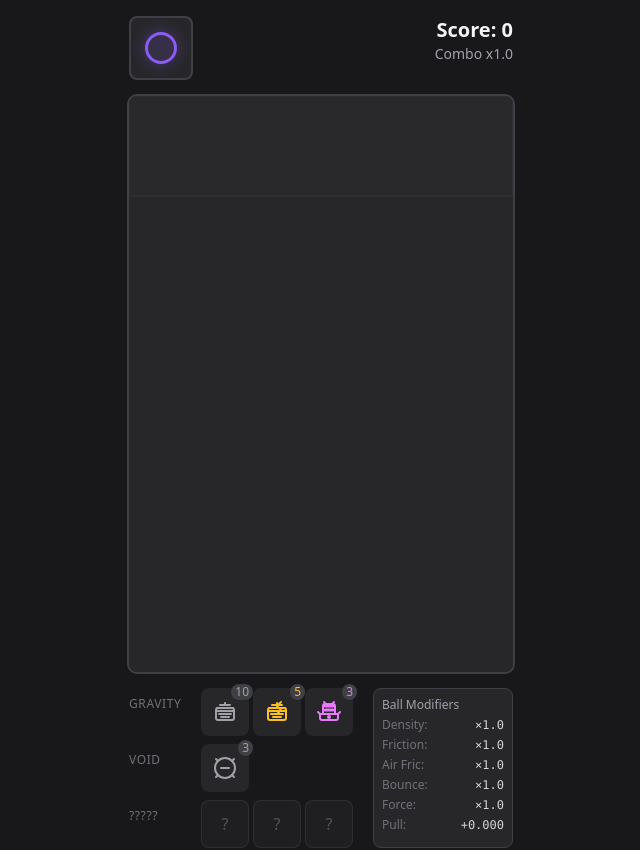
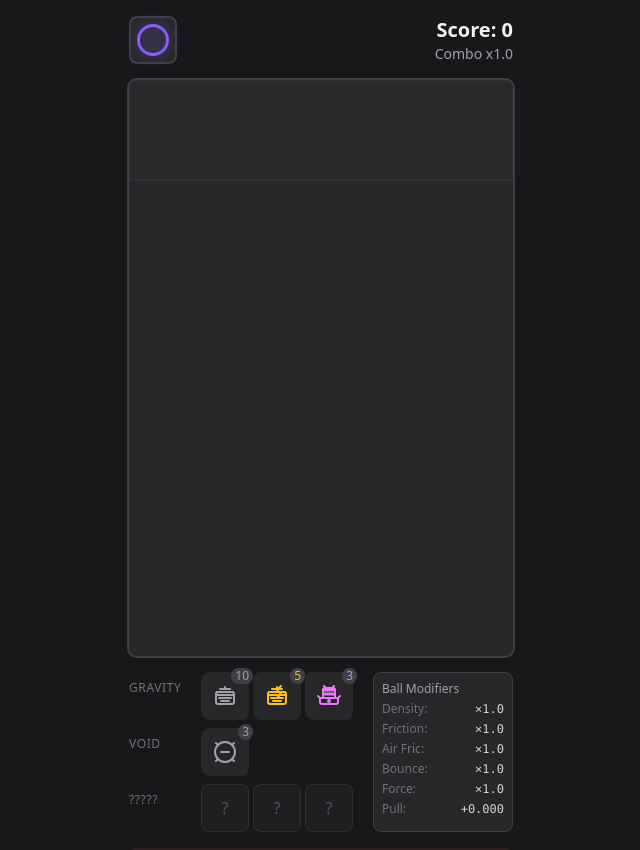
Before and after one commit to bigbug999/astral-merge, a Next.js app: page / in a window 1280 px wide. Shown: the top 850 px of the page, without its empty margins (319-959 px from the left). Built offline with nearby package versions, Linux system fonts and the light colour scheme.

Commit message:
ceiling fix

```diff
--- a/app/page.tsx
+++ b/app/page.tsx
@@ -184,7 +184,7 @@ export default function Home() {
       {/* Top Section: Preview and Score */}
       <div className="w-full max-w-sm flex items-start justify-between mb-4">
         {/* Preview Circle */}
-        <div className="w-16 h-16 border-2 border-zinc-700 rounded-lg flex items-center justify-center bg-zinc-800">
+        <div className="w-12 h-12 border-2 border-zinc-700 rounded-lg flex items-center justify-center bg-zinc-800">
           <div
             className="rounded-full"
             style={{
@@ -221,7 +221,10 @@ export default function Home() {
         onPointerMove={handlePointerMove}
         onPointerUp={handlePointerUp}
         className="relative w-full max-w-sm aspect-[2/3] outline outline-2 outline-zinc-700 rounded-lg overflow-hidden touch-none bg-zinc-800 mb-4"
-      />
+      >
+        {/* Ceiling */}
+        <div className="absolute top-0 left-0 right-0 h-1" />
+      </div>
 
       {/* Bottom Controls Section */}
       <div className="w-full max-w-sm flex flex-col gap-4">
```
